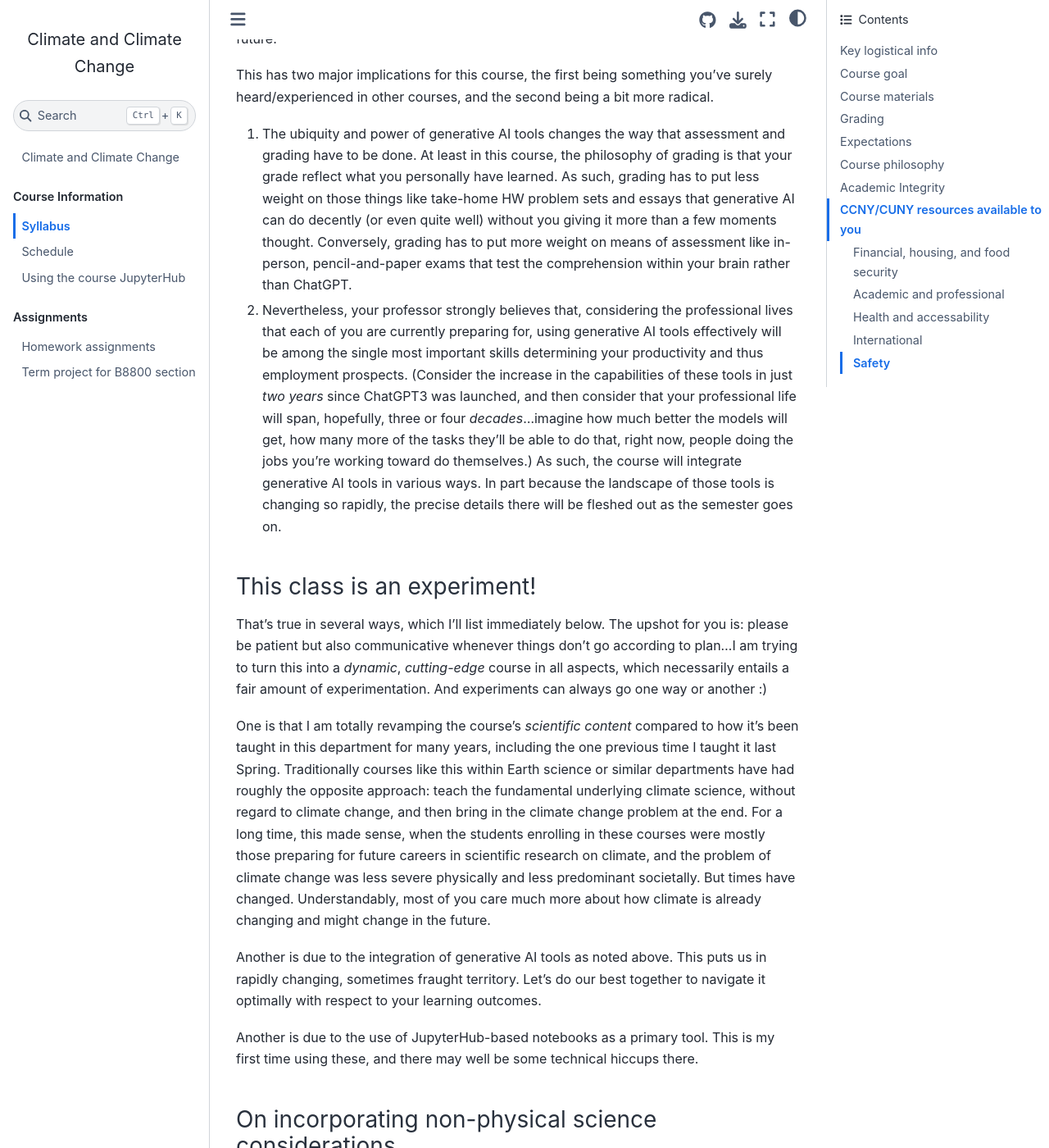
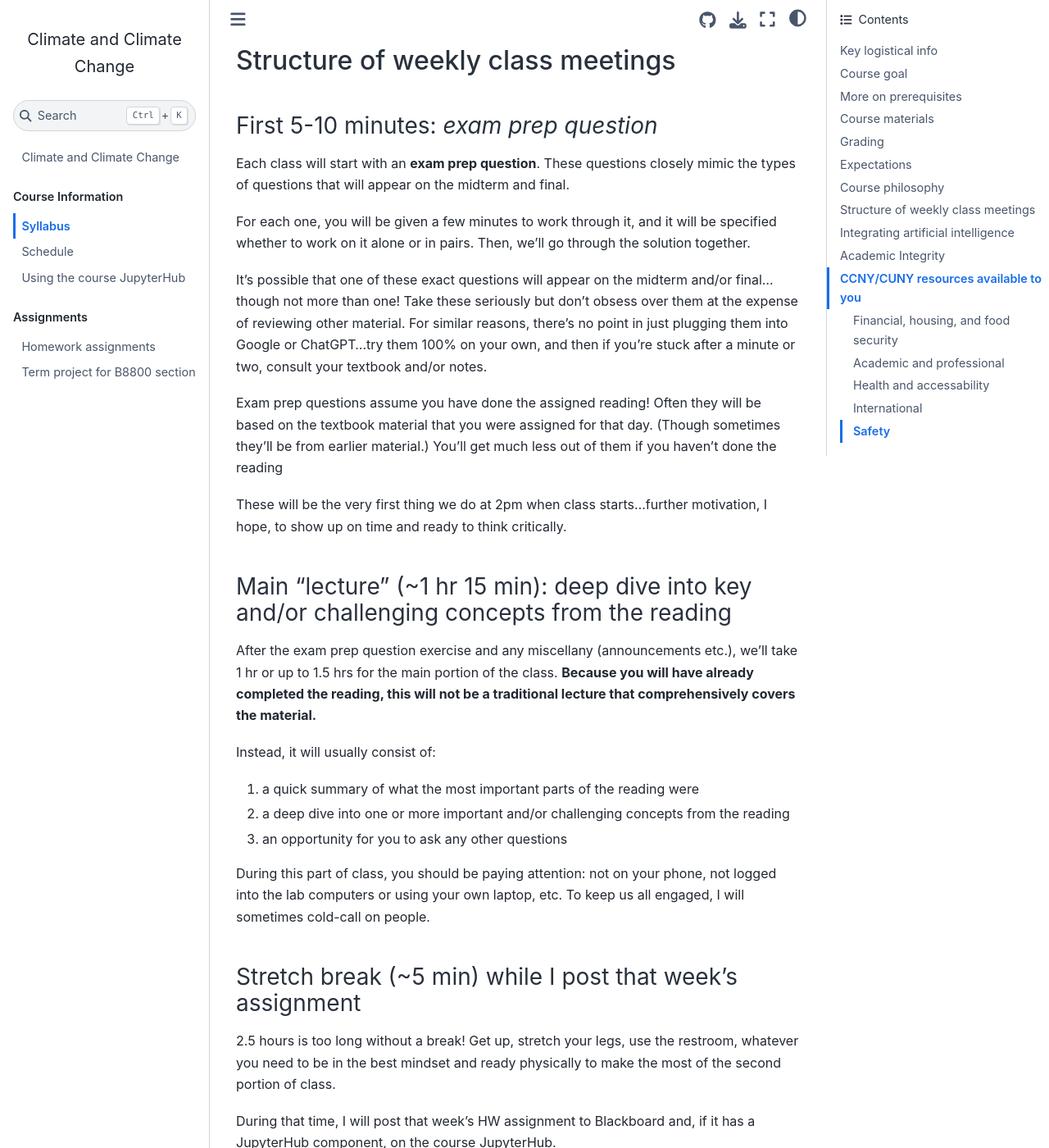
Before and after one commit to spencerahill/clim-change-course_2025, a Jupyter Book: the page built from info/syllabus.md, in a window 1280 px wide and 1400 px high, scrolled down 6567 px. Shown: the whole window at 82% size. Built offline with Jupyter Book 1.0.4 settings and Sphinx 7.4.7 and the Sphinx Book theme 1.1.4, drawn with Linux system fonts in a browser that asks for light colours; some of the changed text lies outside the part shown.

Commit message:
more on AllDayTA and on weekly class structure

```diff
--- a/info/syllabus.md
+++ b/info/syllabus.md
@@ -31,6 +31,9 @@ As such, by semester's end **you will be much better equipped to assess claims a
 
 [^1]: I've adapted this from Tziperman's framework in the textbook of, essentially, **what** might happen, **why** it would happen, and the underlying **uncertainty**.
 
+## More on prerequisites
+(TODO: calculus, python)
+
 ## Course materials
 ### **Required** textbook
 [*Global Warming Science: A Quantitative Introduction to Climate Change and its Consequences*](https://press.princeton.edu/books/paperback/9780691228792/global-warming-science) by Eli Tziperman.
@@ -62,7 +65,7 @@ Please sign up for email notifications of Brightspace announcements for this cou
 This syllabus, the course schedule, links to lecture slides, and some supplementary materials will be posted on this public website (the one you're on right now).
 
 ### Course AllDayTA site
-I am trying out a new AI Teaching Assistant service called [AllDayTA](https://www.alldayta.com/) for this course.  In short, it is a chatbot that's available to you 24/7 to answer any questions you might have about the class.  Here is their [FAQ page for students](https://www.alldayta.com/student-faqs).  The link to you'll use for our course is here: https://app.alldayta.com/cuny-city-college-of-ny/climate-and-climate-change.
+I am trying out a new AI Teaching Assistant service called [AllDayTA](https://www.alldayta.com/) for this course.  In short, it is a chatbot that's available to you 24/7 to answer any questions you might have about the class.  You can even ask it questions in languages besides Enlgish, and it will respond in that language!  Here is their [FAQ page for students](https://www.alldayta.com/student-faqs).  The link to you'll use for our course is here: https://app.alldayta.com/cuny-city-college-of-ny/climate-and-climate-change.
 
 :::{note}
 How it works behind the scenes, if you're curious: I upload course material such as the syllabus, schedule, lecture slides, assignments, etc., and then it "learns" those materials and uses them to answer your questions.  So far, I have uploaded the syllabus, schedule, jupyterhub instructions, and copies of the Brightspace announcements and assignment prompts.  I will continue uploading it updated versions of each of these, along with lecture content and other class materials as the semester goes on.
@@ -75,9 +78,6 @@ AllDayTA is specifically designed to be as accurate as possible regarding the co
 
 Given all that, **always check what it tells you against the source material it cites.**  This is a specific example of a more general, critical skill in working with generative AI (and humans for that matter): you cannot assume that what it says is 100% accurate.
 :::
-
-
-
 
 
 
@@ -144,6 +144,7 @@ As part of the participation category of grading, each week (starting the week o
 1. Identifying something from class or from an assignment that you didn't fully understand.
 2. Providing an answer or explanation to somebody else's post about something they didn't fully understand. -->
 
+
 ### Homework
 HW assignments are graded on an *effort* basis, 0% to 100%.  An earnest, thoughtful attempt at every problem will earn you a 95%.  Truly exceptional work will earn a 100%.  Any question not answered receives 0%.  Questions partially answered or attempted without sufficient critical thinking will earn partial credit.
 
@@ -157,8 +158,43 @@ All HW due dates will be posted on the [course schedule](./schedule).  **They ar
 ### "Climate change" vs. "climate science"
 This is a class about the physical science of *climate change*.  The science of climate change is a subset of the broader topic of *climate science*, and truly understanding many aspects of climate change requires somewhat deep dives into the underlying fundamental climate science.  However, this underlying science will always be on an *as-needed basis* in order to understand present-day and anticipated climate change due to human activities.
 
-### Integrating artificial intelligence
+## Structure of weekly class meetings
+### First 5-10 minutes: *exam prep question*
+Each class will start with an **exam prep question**.  These questions closely mimic the types of questions that will appear on the midterm and final.
 
+For each one, you will be given a few minutes to work through it, and it will be specified whether to work on it alone or in pairs.  Then, we’ll go through the solution together.
+
+It’s possible that one of these exact questions will appear on the midterm and/or final...though not more than one!  Take these seriously but don’t obsess over them at the expense of reviewing other material.  For similar reasons, there's no point in just plugging them into Google or ChatGPT...try them 100% on your own, and then if you're stuck after a minute or two, consult your textbook and/or notes.
+
+Exam prep questions assume you have done the assigned reading!  Often they will be based on the textbook material that you were assigned for that day.  (Though sometimes they'll be from earlier material.)  You’ll get much less out of them if you haven’t done the reading
+
+These will be the very first thing we do at 2pm when class starts...further motivation, I hope, to show up on time and ready to think critically.
+
+
+### Main "lecture" (~1 hr 15 min): deep dive into key and/or challenging concepts from the reading
+After the exam prep question exercise and any miscellany (announcements etc.), we'll take 1 hr or up to 1.5 hrs for the main portion of the class.  **Because you will have already completed the reading, this will not be a traditional lecture that comprehensively covers the material.**
+
+Instead, it will usually consist of:
+
+1. a quick summary of what the most important parts of the reading were
+2. a deep dive into one or more important and/or challenging concepts from the reading
+3. an opportunity for you to ask any other questions
+
+During this part of class, you should be paying attention: not on your phone, not logged into the lab computers or using your own laptop, etc.  To keep us all engaged, I will sometimes cold-call on people.
+
+### Stretch break (~5 min) while I post that week's assignment
+2.5 hours is too long without a break!  Get up, stretch your legs, use the restroom, whatever you need to be in the best mindset and ready physically to make the most of the second portion of class.
+
+During that time, I will post that week's HW assignment to Blackboard and, if it has a JupyterHub component, on the course JupyterHub.
+
+### Final ~1 hour: hands-on session
+In this part of the class, I'll mostly assist you with the computational aspects of the course.  This will often consist of an initial, guided tutorial followed by a more open session where I'll be floating around the classroom answering questions as you all ask them.
+
+Importantly, this class always spans a wide range of prior technical knowledge, from those who have never written a line of computer code in their lives to those who are daily active users of advanced data analysis packages in Python or other languages.  To keep from wasting the time of the more advanced students, you can consider the tutorials/hands-on part here **optional**.  You can, if you'd like, immediately proceed to the HW assignment that was just posted.  However, please do not leave early, so as not to disturb the learning environment for others.
+
+
+## Integrating artificial intelligence
+### Summary: this class will incorporate generative AI in lots of ways
 Currently, in early 2025, we are in the midst of a revolution in the abilities and usage of artificial intelligence (AI) models, most of all, large language models (LLMs) such as [ChatGPT](https://chatgpt.com/).  These have grown in power, capabilities, and popularity at an insane pace over the last couple years.  There is every indication that they will continue to do so into the future.
 
 This has two major implications for this course, the first being something you've surely heard/experienced in other courses, and the second being a bit more radical.
```
